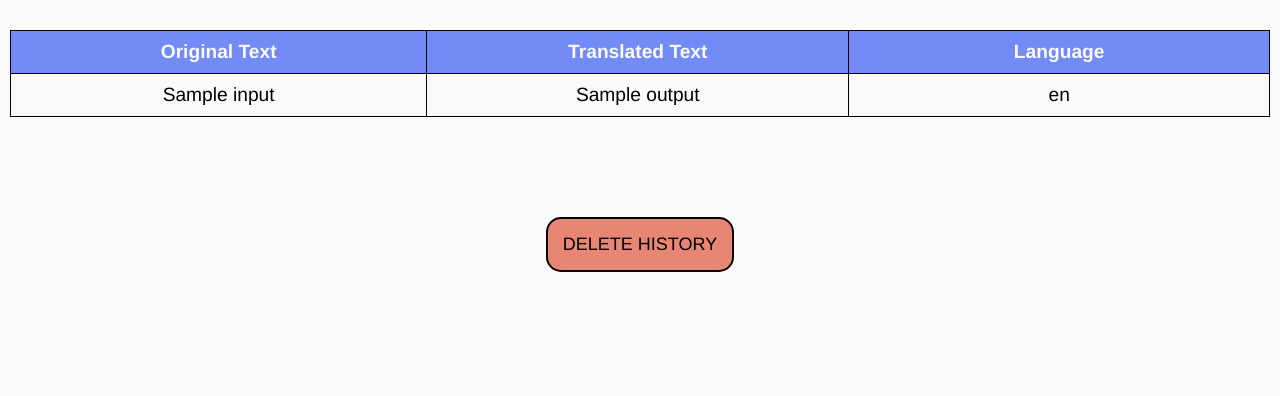
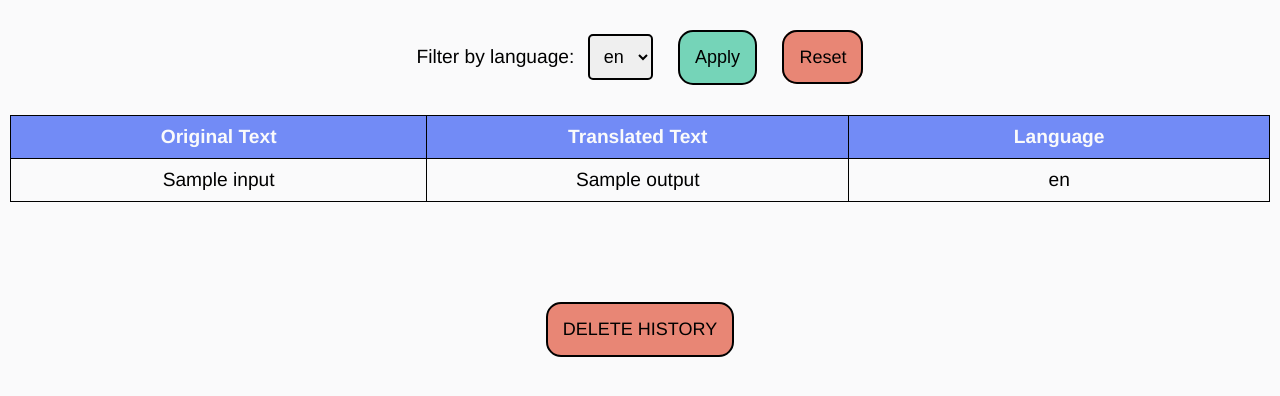
Before and after one commit to software-students-fall2022/final-project-project5-team8, a Flask app: page /dashboard in a window 1280 px wide. Shown: the part 155-551 px from the top of the page. Run offline with Flask 2, Linux system fonts and the light colour scheme; a database or web service that is not in the repository returns one stand-in record (values such as "Sample title"); some libraries are stand-ins or nearby versions.

Commit message:
added dashboard filter

```diff
--- a/web_app/controller.py
+++ b/web_app/controller.py
@@ -1,4 +1,4 @@
-from flask import Flask, jsonify, render_template, request, redirect
+from flask import Flask, render_template, request
 from werkzeug.utils import secure_filename
 from unicodedata import name
 from dotenv import dotenv_values
@@ -6,15 +6,10 @@ from pymongo import MongoClient
 from bson.objectid import ObjectId
 from flask_bootstrap import Bootstrap
 import speech_recognition as sr
-import sys
 import os
 import flask
 import trans
-import importlib
-import itertools
 import pymongo
-import datetime
-import sys
 
 
 # instantiate the app
@@ -27,7 +22,6 @@ bootstrap = Bootstrap(app)
 def get_db(num):
     # load_dotenv('.env')
     config = dotenv_values(".env")
-    # cxn = MongoClient(host='db', port=27017)
     cxn = pymongo.MongoClient(os.getenv('MONGO_URI'),
                               serverSelectionTimeoutMS=5000)
     db = ""
@@ -144,9 +138,10 @@ def translate():
 
 @app.route('/dashboard', methods=["GET"])
 def dashboard_display():
+    lang = get_db(0).langs.find({})
     translations = get_db(1).hist.find({})
     count = get_db(1).hist.count_documents({})
-    return render_template('dashboard.html', translations=translations, count=count)
+    return render_template('dashboard.html', translations=translations, count=count, lang=lang)
 
 
 @app.route('/dashboard/delete', methods=["GET", "POST"])
@@ -155,5 +150,16 @@ def delete_history():
     return render_template('dashboard.html')
 
 
+# filter the history by language
+@app.route('/dashboard/filter', methods=["GET", "POST"])
+def filter_history():
+    if request.method == "POST":
+        lang = get_db(0).langs.find({})
+        filter = request.form.get('filter')
+        translations = get_db(1).hist.find({"output_lang": str(filter)})
+        count = get_db(1).hist.count_documents({"output_lang": str(filter)})
+        return render_template('dashboard.html', translations=translations, count=count, lang=lang)
+
+
 if __name__ == "__main__":
     app.run(host="0.0.0.0", port=5000, threaded=True)
--- a/web_app/static/css/styles.css
+++ b/web_app/static/css/styles.css
@@ -70,6 +70,10 @@ button {
 
 button:active {
   transform: translateY(2px);
+}
+
+.input-group-addon {
+  margin-right: 8px;
 }
 
 #translate-btn {
@@ -209,4 +213,25 @@ img {
 
 .dashboard-pg {
   border-collapse: collapse;
+  margin-top: 30px;
 }
+
+#apply-btn {
+  background-color: #75D4B8;
+  margin-left: 20px;
+}
+
+.reset-filter-btn {
+  border-radius: 15px;
+  background-color: #E88675;
+  border: 2px solid black;
+  padding: 15px;
+  font-size: large;
+  text-decoration: none;
+  color: black;
+  margin-left: 20px;
+}
+
+.reset-filter-btn:active {
+  transform: translateY(2px);
+}
--- a/web_app/templates/dashboard.html
+++ b/web_app/templates/dashboard.html
@@ -21,6 +21,24 @@
       <a href="{{ url_for('home') }}" class="header-btn"> &#x2190; </a>
     </header>
     <main>
+      <form
+        class="filter-request"
+        method="POST"
+        action="{{ url_for('filter_history') }}"
+      >
+        <span class="input-group-addon">Filter by language:</span>
+        <select name="filter" class="selectpicker form-control">
+          {% for l in lang %}
+          <option value="{{ l.lang }}">{{ l.lang }}</option>
+          {% endfor %}
+        </select>
+        <button type="submit" class="btn btn-default" id="apply-btn">
+          Apply
+        </button>
+        <a href="{{ url_for('dashboard_display') }}" class="reset-filter-btn">
+          Reset
+        </a>
+      </form>
       <div class="dashboard-pg">
         <table
           class="history-container"
--- a/web_app/templates/home.html
+++ b/web_app/templates/home.html
@@ -45,7 +45,7 @@
           <div class="input-group">
             <div></div>
             <div>
-              <span class="input-group-addon">Output Language</span>
+              <span class="input-group-addon">Output Language:</span>
               <select name="output" class="selectpicker form-control">
                 {% for o in out %}
                 <option value="{{ o.lang }}">{{ o.lang }}</option>
```
